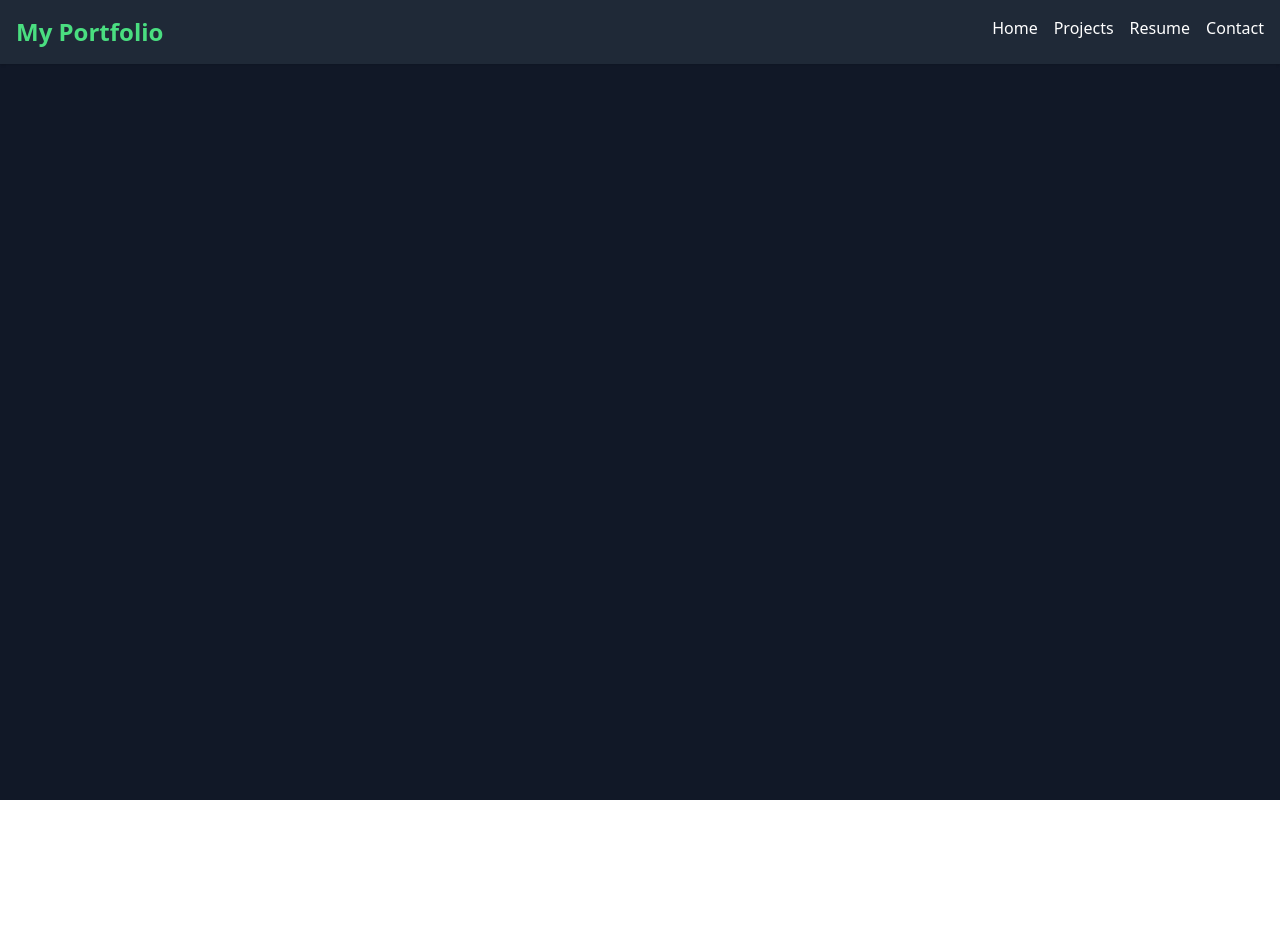
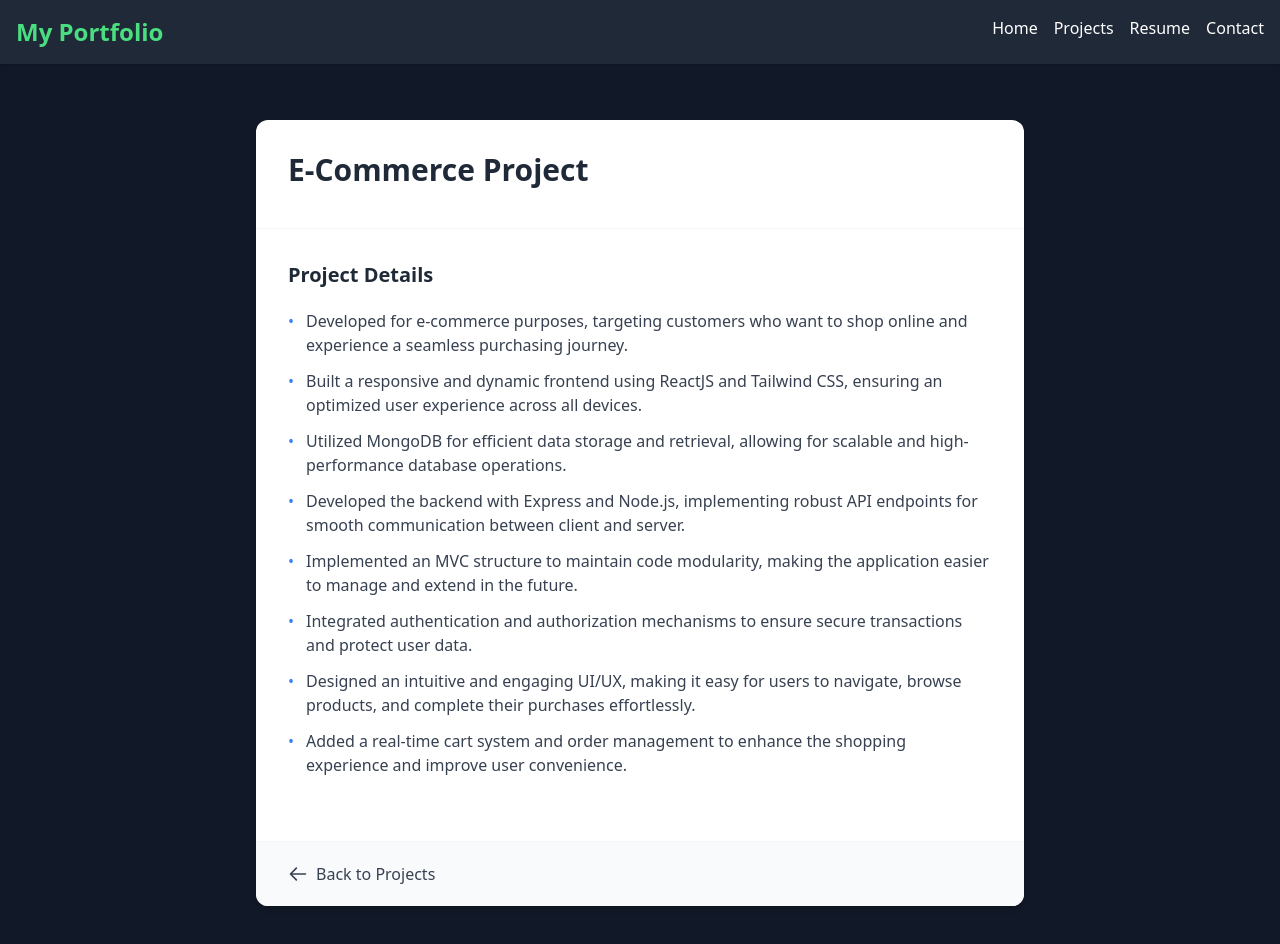
Before and after one commit to Vinhhieu653/Portfolio, a React (Vite) app: page /projects/1 in a window 1280 px wide. Shown: the top 944 px of the page. Before the commit the page ends 800 px from the top, so only its background shows below. Built offline with nearby package versions, Linux system fonts and the light colour scheme.

Commit message:
add detail project + fix experience

```diff
--- a/src/App.jsx
+++ b/src/App.jsx
@@ -5,6 +5,7 @@ import Home from './components/Home';
 import Contact from './components/Contact';
 import Projects from './components/Projects';
 import Resume from './components/Resume';
+import ProjectDetail from './components/ProjectDetail';
 
 
 function App() {
@@ -16,6 +17,7 @@ function App() {
           <Routes>
             <Route path="/" element={<Home />} />
             <Route path="/projects" element={<Projects />} />
+            <Route path="/projects/:id" element={<ProjectDetail />} />
             <Route path="/resume" element={<Resume />} />
             <Route path="/contact" element={<Contact />} />
 
--- a/src/components/Home.jsx
+++ b/src/components/Home.jsx
@@ -8,7 +8,7 @@ const stats = [
     { label: 'Years of experience', value: 2 },
     { label: 'Projects completed', value: 3 },
     { label: 'Technologies', value: 5 },
-    { label: 'Code commits', value: 10 },
+    { label: 'Code commits', value: 30 },
 ];
 
 function CountUp({ targetValue }) {
--- /dev/null
+++ b/src/components/ProjectDetail.jsx
@@ -0,0 +1,125 @@
+import { useParams, Link } from "react-router-dom";
+
+const projectData = {
+    1: {
+        name: "E-Commerce Project",
+        details: [
+            "Developed for e-commerce purposes, targeting customers who want to shop online and experience a seamless purchasing journey.",
+            "Built a responsive and dynamic frontend using ReactJS and Tailwind CSS, ensuring an optimized user experience across all devices.",
+            "Utilized MongoDB for efficient data storage and retrieval, allowing for scalable and high-performance database operations.",
+            "Developed the backend with Express and Node.js, implementing robust API endpoints for smooth communication between client and server.",
+            "Implemented an MVC structure to maintain code modularity, making the application easier to manage and extend in the future.",
+            "Integrated authentication and authorization mechanisms to ensure secure transactions and protect user data.",
+            "Designed an intuitive and engaging UI/UX, making it easy for users to navigate, browse products, and complete their purchases effortlessly.",
+            "Added a real-time cart system and order management to enhance the shopping experience and improve user convenience."
+        ]
+    },
+    2: {
+        name: "Milk Store",
+        details: [
+            "Developed for people who want to buy milk but do not have time to go outside, allowing them to purchase it conveniently from anywhere.",
+            "Created an interactive and user-friendly frontend using ReactJS and Tailwind CSS, ensuring a smooth and visually appealing shopping experience.",
+            "Utilized MongoDB as the primary database to manage user accounts, product listings, and order history efficiently.",
+            "Implemented a secure backend with Express and Node.js, handling order processing, authentication, and product inventory.",
+            "Followed the MVC structure to improve maintainability and scalability of the codebase, making it easier to introduce new features.",
+            "Integrated a recommendation system to suggest relevant products based on user preferences and purchase history.",
+            "Developed a seamless checkout process with multiple payment options, reducing friction in the purchasing journey.",
+            "Added a subscription feature for customers who need regular milk deliveries, allowing automated orders and scheduled deliveries."
+        ]
+    }
+};
+
+const ProjectDetail = () => {
+    const { id } = useParams();
+    const project = projectData[id];
+
+    if (!project) return (
+        <div className="flex items-center justify-center min-h-[70vh] p-4">
+            <div className="max-w-md text-center p-8 bg-white rounded-lg shadow-md">
+                <h2 className="text-2xl font-bold text-red-600 mb-4">Project Not Found</h2>
+                <p className="text-gray-600 mb-6">The project you are looking for does not exist or has been removed.</p>
+                <Link to="/projects" className="inline-flex items-center text-blue-600 font-medium">
+                    <svg className="w-5 h-5 mr-2" fill="none" stroke="currentColor" viewBox="0 0 24 24" xmlns="http://www.w3.org/2000/svg">
+                        <path strokeLinecap="round" strokeLinejoin="round" strokeWidth="2" d="M10 19l-7-7m0 0l7-7m-7 7h18"></path>
+                    </svg>
+                    Return to Projects
+                </Link>
+            </div>
+        </div>
+    );
+
+    return (
+        <div className="py-8 px-4 sm:px-6 md:px-8 min-h-[70vh]">
+            <div className="max-w-3xl mx-auto bg-white rounded-xl shadow-md overflow-hidden">
+                <div className="p-6 sm:p-8 border-b border-gray-100">
+                    <h1 className="text-2xl sm:text-3xl font-bold text-gray-800 mb-2">{project.name}</h1>
+                    {project.category && (
+                        <span className="inline-block bg-blue-50 text-blue-600 px-3 py-1 rounded-full text-sm font-medium">
+                            {project.category}
+                        </span>
+                    )}
+                </div>
+
+                {project.image && (
+                    <div className="w-full h-64 sm:h-72 md:h-80 overflow-hidden">
+                        <img
+                            src={project.image}
+                            alt={project.name}
+                            className="w-full h-full object-cover transition-transform duration-300 hover:scale-105"
+                        />
+                    </div>
+                )}
+
+                <div className="p-6 sm:p-8">
+                    <h2 className="text-xl font-semibold text-gray-800 mb-5">Project Details</h2>
+                    <ul className="space-y-3 mb-8">
+                        {project.details.map((detail, index) => (
+                            <li key={index} className="flex text-gray-700">
+                                <span className="mr-3 text-blue-500">•</span>
+                                <span>{detail}</span>
+                            </li>
+                        ))}
+                    </ul>
+
+                    {project.technologies && (
+                        <div className="mt-6">
+                            <h3 className="text-lg font-semibold text-gray-800 mb-4">Technologies Used</h3>
+                            <div className="flex flex-wrap gap-2">
+                                {project.technologies.map((tech, index) => (
+                                    <span key={index} className="px-3 py-1 bg-gray-50 border border-gray-200 rounded-md text-gray-700 text-sm">
+                                        {tech}
+                                    </span>
+                                ))}
+                            </div>
+                        </div>
+                    )}
+                </div>
+
+                <div className="px-6 sm:px-8 py-5 bg-gray-50 border-t border-gray-100 flex flex-col sm:flex-row justify-between gap-4">
+                    <Link
+                        to="/projects"
+                        className="inline-flex items-center text-gray-700 hover:text-blue-700 font-medium transition-colors"
+                    >
+                        <svg className="w-5 h-5 mr-2" fill="none" stroke="currentColor" viewBox="0 0 24 24" xmlns="http://www.w3.org/2000/svg">
+                            <path strokeLinecap="round" strokeLinejoin="round" strokeWidth="2" d="M10 19l-7-7m0 0l7-7m-7 7h18"></path>
+                        </svg>
+                        Back to Projects
+                    </Link>
+
+                    {project.demoLink && (
+                        <a
+                            href={project.demoLink}
+                            target="_blank"
+                            rel="noopener noreferrer"
+                            className="inline-block bg-blue-600 hover:bg-blue-700 text-white px-6 py-2 rounded-lg text-center font-medium transition-colors"
+                        >
+                            View Demo
+                        </a>
+                    )}
+                </div>
+            </div>
+        </div>
+    );
+};
+
+export default ProjectDetail;
--- /dev/null
+++ b/src/components/ProjectList.jsx
@@ -0,0 +1,28 @@
+import { Link } from "react-router-dom";
+
+const projects = [
+    { id: 1, name: "E-Commerce Project" },
+    { id: 2, name: "Milk Store" }
+];
+
+const ProjectList = () => {
+    return (
+        <div className="max-w-4xl mx-auto p-4 sm:p-6 lg:p-8">
+            <div className="bg-white shadow-lg rounded-lg p-6">
+                <h2 className="text-2xl font-semibold text-gray-800 text-center mb-4">My Experience</h2>
+                <h3 className="text-lg font-bold text-gray-700 mb-4">Personal Projects</h3>
+                <ul className="space-y-4">
+                    {projects.map((project) => (
+                        <li key={project.id} className="bg-gray-100 p-4 rounded-lg hover:bg-gray-200">
+                            <Link to={`/projects/${project.id}`} className="text-lg font-bold text-gray-900">
+                                {project.name}
+                            </Link>
+                        </li>
+                    ))}
+                </ul>
+            </div>
+        </div>
+    );
+};
+
+export default ProjectList;
--- a/src/components/Projects.jsx
+++ b/src/components/Projects.jsx
@@ -1,11 +1,12 @@
 // src/components/Projects.jsx
 import { motion } from 'framer-motion';
+import { Link } from 'react-router-dom';
 import ecommerce from '../assets/ecommerce.png';
 import milk from '../assets/milk-store.png';
 
 const projects = [
-    { name: 'MILKSTORE PROJECT', description: 'React JS, MongoDB, Express, Node JS', link: 'https://github.com/Vinhhieu653/milk-store.git', image: milk },
-    { name: 'E-COMMERCE PROJECT', description: 'React JS, MongoDB, Express, Node JS', link: 'https://github.com/Vinhhieu653/E-Commerce.git', image: ecommerce },
+    { id: 1, name: 'MILKSTORE PROJECT', description: 'React JS, MongoDB, Express, Node JS', link: 'https://github.com/Vinhhieu653/milk-store.git', image: milk },
+    { id: 2, name: 'E-COMMERCE PROJECT', description: 'React JS, MongoDB, Express, Node JS', link: 'https://github.com/Vinhhieu653/E-Commerce.git', image: ecommerce },
 ];
 
 function Projects() {
@@ -13,21 +14,23 @@ function Projects() {
         <div className="max-w-6xl mx-auto py-20 px-4 bg-gray-900">
             <h2 className="text-4xl font-bold text-white mb-12 text-center">My Projects</h2>
             <div className="grid grid-cols-1 sm:grid-cols-2 gap-8">
-                {projects.map((project, index) => (
+                {projects.map((project) => (
                     <motion.div
-                        key={index}
-                        initial={{ opacity: 0, y: 20 }} // Hiệu ứng xuất hiện
-                        animate={{ opacity: 1, y: 0 }} // Hiệu ứng hoàn thành
-                        transition={{ duration: 0.4 }} // Thời gian chuyển tiếp
+                        key={project.id}
+                        initial={{ opacity: 0, y: 20 }}
+                        animate={{ opacity: 1, y: 0 }}
+                        transition={{ duration: 0.4 }}
                         className="bg-gray-800 p-6 rounded-lg shadow-lg hover:shadow-2xl hover:scale-105 transform transition duration-300"
                     >
-                        <img src={project.image} alt={project.name} className="w-full h-48 object-cover rounded-md mb-4" />
-                        <h3 className="text-2xl font-bold text-white mb-2">{project.name}</h3>
-                        <p className="text-gray-300 mb-4">{project.description}</p>
+                        <Link to={`/projects/${project.id}`}>
+                            <img src={project.image} alt={project.name} className="w-full h-48 object-cover rounded-md mb-4" />
+                            <h3 className="text-2xl font-bold text-white mb-2">{project.name}</h3>
+                            <p className="text-gray-300 mb-4">{project.description}</p>
+                        </Link>
                         <a
                             href={project.link}
-                            target="_blank" // Mở liên kết trong tab mới
-                            rel="noopener noreferrer" // An toàn khi mở liên kết
+                            target="_blank"
+                            rel="noopener noreferrer"
                             className="inline-block px-6 py-2 bg-blue-600 text-white rounded-md shadow hover:bg-blue-700 transition duration-300"
                         >
                             GO TO REPOSITORY
```
Also changed, not shown: src/components/Resume.jsx (+12 -14 lines).
